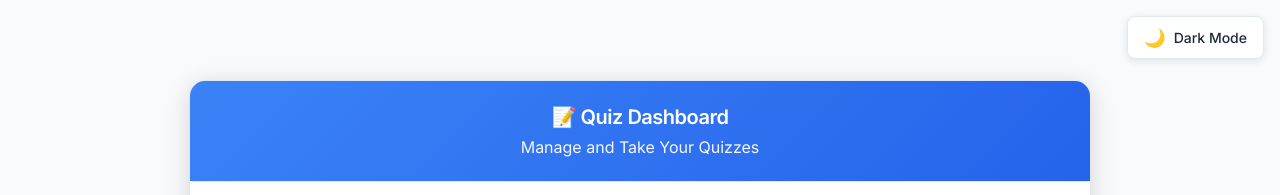
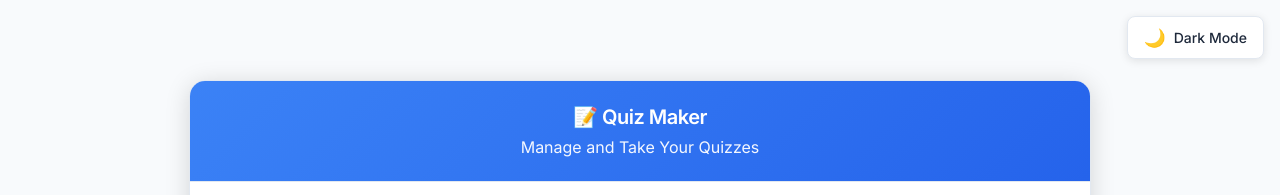
Before and after one commit to shubham4564/quiz-ai-web, a plain HTML site: page index.html in a window 1280 px wide. Shown: the top 195 px of the page. Drawn offline with Linux system fonts and the light colour scheme.

Commit message:
name change

```diff
--- a/index.html
+++ b/index.html
@@ -3,7 +3,7 @@
 <head>
     <meta charset="UTF-8">
     <meta name="viewport" content="width=device-width, initial-scale=1.0">
-    <title>Quiz Dashboard</title>
+    <title>SH_Quiz</title>
     <link rel="stylesheet" href="style.css">
 </head>
 <body>
@@ -15,7 +15,7 @@
 
     <div class="dashboard-container">
         <div class="dashboard-header">
-            <h1>📝 Quiz Dashboard</h1>
+            <h1>📝 Quiz Maker</h1>
             <p style="margin: 0.5rem 0 0 0; opacity: 0.95;">Manage and Take Your Quizzes</p>
         </div>
 
```
